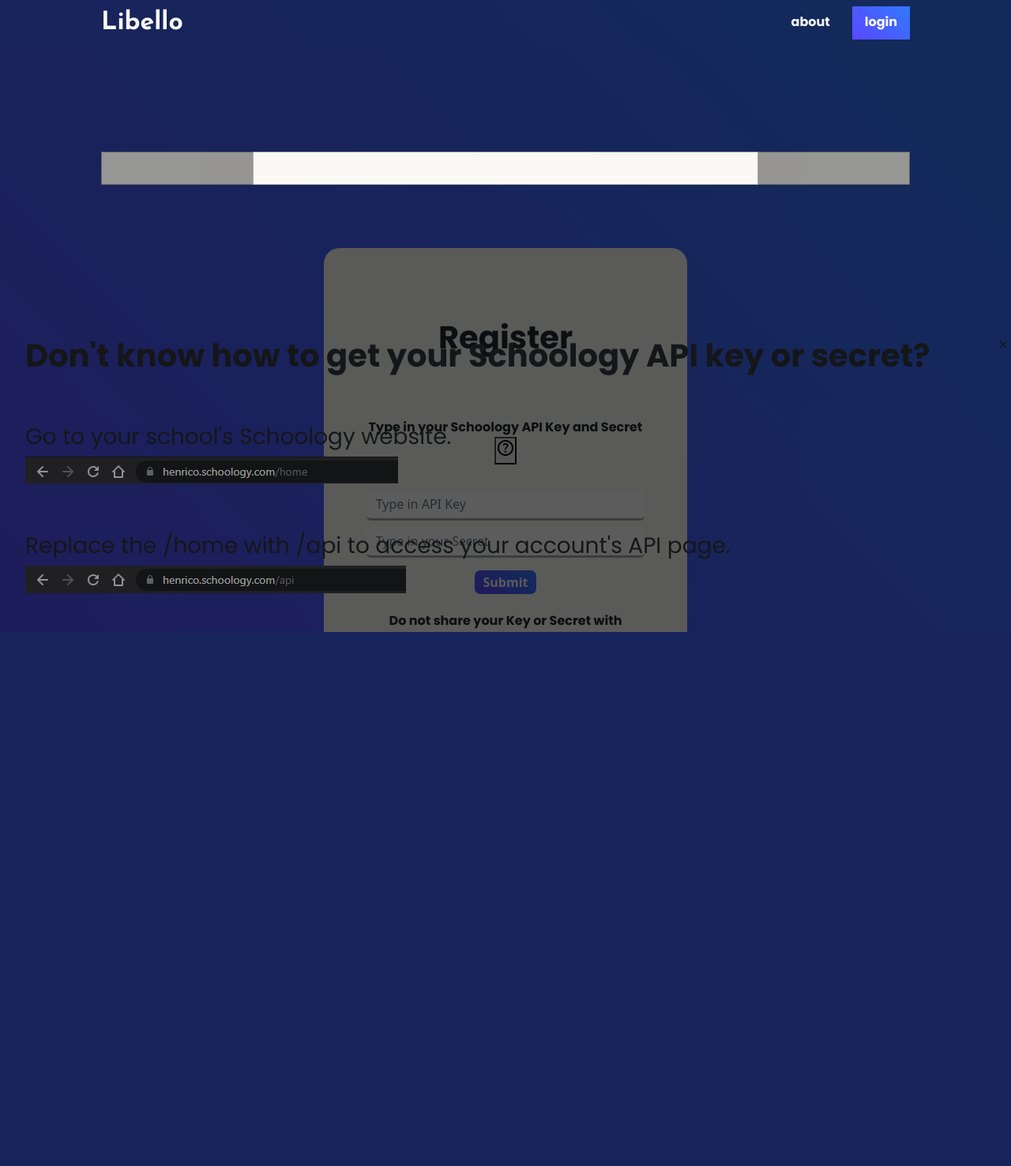
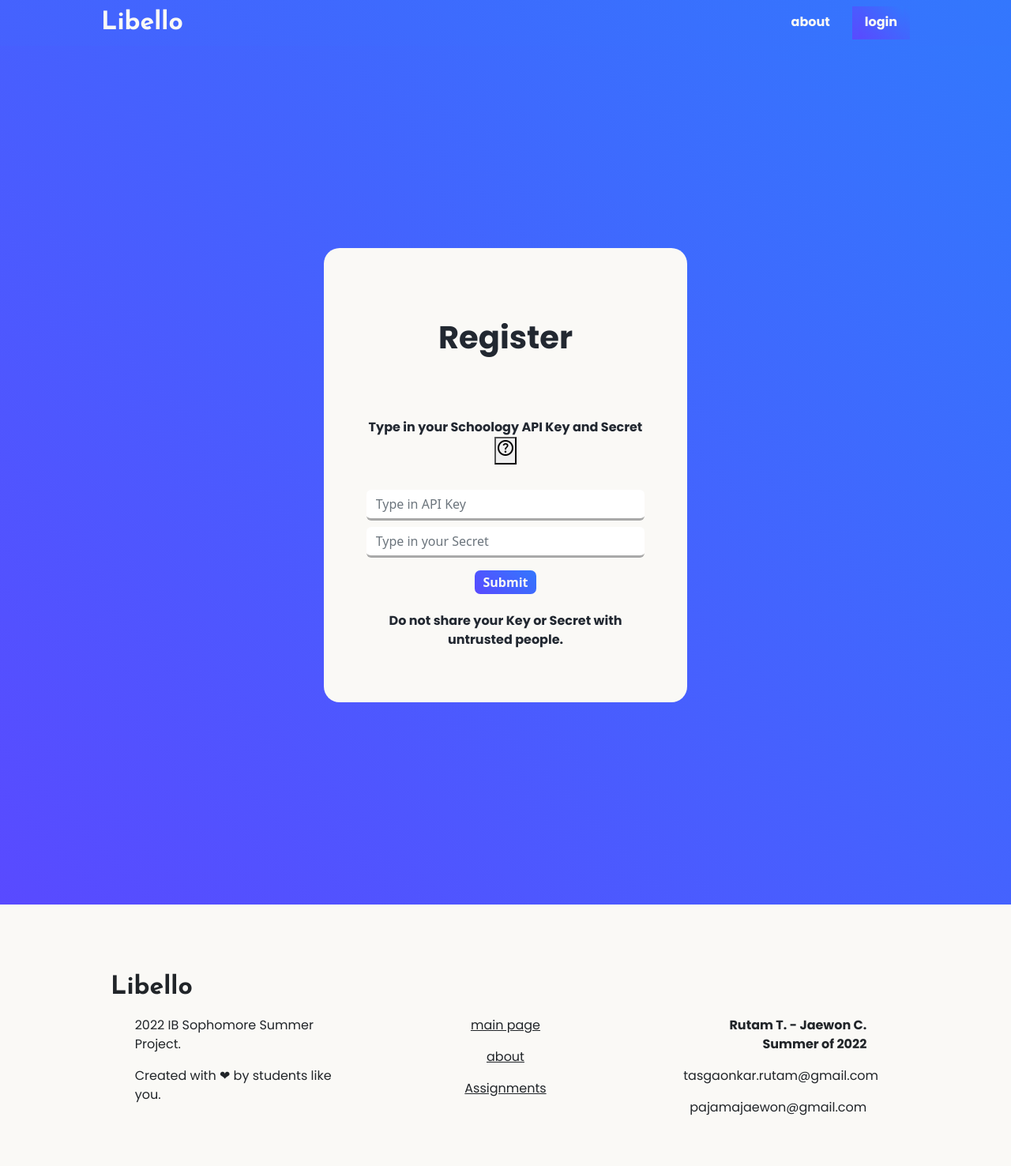
Before and after one commit to rutamt/Libello, a Flask app: template templates/register.html in a window 1280 px wide. Shown: the whole page at 79% size. Before the commit the page ends 800 px from the top, so only its background shows below. Run offline with Flask 2, Linux system fonts and the light colour scheme; the template is opened without the code that fills it, so the values that code supplies are empty; parts of the project's set-up code (start-up, migrations or seed data) failed here and were passed over.

Commit message:
pushed changes

```diff
--- a/static/css/setup-register.css
+++ b/static/css/setup-register.css
@@ -97,6 +97,9 @@
   height: auto;
 }
 
+.modal__tutorial {
+  display: none;
+}
 
 /* Takes the arrows off the number inputs */
 
--- a/static/js/main.js
+++ b/static/js/main.js
@@ -11,7 +11,7 @@
 
 // CHANGE THE COLORSS !!!(!(!)(!(!)(!())(!)))
 function scrollCheck() {
-    if (window.scrollY > 250) {
+    if (window.scrollY > 0) {
         navbar.style.backgroundColor = '#FAF9F6'
         navBrand.style.color = '#4878D4'
         navText.style.color = '#4878D4'
--- a/static/js/modal.js
+++ b/static/js/modal.js
@@ -1,13 +1,20 @@
-const modal = document.querySelector(".modal");
-const btn = document.querySelector(".modal__Btn");
-const span = document.querySelector(".close");
+const modals = document.querySelectorAll(".modal")
+const btn = document.querySelectorAll(".modal__Btn")
+const spans = document.getElementsByClassName("close")
 
-span.addEventListener("click", () => {
-    modal.style.display = "none";
-})
+for (var i = 0; i < btn.length; i++) {
+    btn[i].addEventListener("click", (e) => {
+        e.preventDefault()
+        modal = document.querySelector(e.target.getAttribute("href"))
+        console.log(modal)
+        modal.style.display = "block"
+    })
+}
 
-window.addEventListener("click", (event) => {
-    if (event.target == modal) {
-        modal.style.display = "none"
-    }
-})
+for (var i = 0; i < spans.length; i++) {
+    spans[i].addEventListener("click", () => {
+        for (var index in modals) {
+            if (typeof modals[index].style !== 'undefined') modals[index].style.display = "none"
+        }
+    })
+}
--- a/templates/401.html
+++ b/templates/401.html
@@ -7,9 +7,10 @@
 <main>
     <!-- Unauthorized -->
     <div class="container__401 container-fluid">
-            <img `="  {{ url_for('static', filename='images/ERROR.png')}}" alt="Error">
+        <img src="{{ url_for('static', filename='images/ERROR.png')}}" alt="Error">
         <h1 class="header-text">ERROR CODE 401</h1>
-            <h2 class="body-text">You are trying to access data you are unauthorized for.</h2>
+        <h2 class="body-text">Try <a href="{{ url_for('login') }}" style="color: black">logging in</a> before accessing
+            this page.</h2>
     </div>
 </main>
 
--- a/templates/head.html
+++ b/templates/head.html
@@ -10,7 +10,7 @@
 
     <link rel="apple-touch-icon" sizes="180x180" href="{{ url_for('static', filename='favicon/apple-touch-icon.png')}}">
     <link rel="icon" type="image/png" sizes="32x32" href="{{ url_for('static', filename='favicon/favicon-32x32.png')}}">
-    <link rel="icon" type="image/png" sizes="16x16" href="favicon/favicon-16x16.png">
+    <link rel="icon" type="image/png" sizes="16x16" href="{{ url_for('static', filename='favicon/favicon-16x16.png')}}">
     <link rel="manifest" href="{{ url_for('static', filename='favicon/favicon-16x16.png')}}">
     <link rel="mask-icon" href="{{ url_for('static', filename='favicon/safari-pinned-tab.svg')}}" color="#5bbad5">
     <meta name="msapplication-TileColor" content="#da532c">
@@ -94,18 +94,18 @@
     <footer>
         <div class="footer-wrapper container-fluid">
             <div class="container footer__container text-center text-md-start mt-5">
-                <div class="row mt-3">
+                <h1 class="mt-3 brand-text">
+                    Libello
+                </h1>
+                <div class="footer__row row mt-3">
                     <!-- Grid column -->
-                    <div class="col-md-3 col-lg-4 col-xl-3 mx-auto mb-4">
+                    <div class="text-start col-md-3 col-lg-4 col-xl-3 mx-auto mb-4">
                         <!-- Content -->
-                        <h1 class="mb-4 brand-text">
-                            Libello
-                        </h1>
                         <p class="body-text">
                             2022 IB Sophomore Summer Project.
                         </p>
                         <p class="body-text">
-                            Created with care by students like you.
+                            Created with ❤ by students like you.
                         </p>
                     </div>
                     <!-- Grid column -->
@@ -114,16 +114,13 @@
                     <div class="text-center col-md-4 col-lg-3 col-xl-3 mx-auto mb-md-0 mb-4">
 
                         <p class="body-text">
-                            main page
+                            <a href="{{ url_for('home') }}" style="color:#212529">main page</a>
                         </p>
                         <p class="body-text">
-                            features
+                            <a href="{{ url_for('about') }}" style="color:#212529">about</a>
                         </p>
                         <p class="body-text">
-                            about
-                        </p>
-                        <p class="body-text">
-                            planner
+                            <a href="{{ url_for('work') }}" style="color:#212529">Assignments</a>
                         </p>
                     </div>
                     <!-- Grid column -->
@@ -134,8 +131,12 @@
                             Rutam T. - Jaewon C. Summer of 2022
                         </p>
 
-                        <p class="body-text">email@gmail.com</p>
-                        <p class="body-text">email@gmail.com</p>
+                        <p class="body-text"><a href="mailto:tasgaonkar.rutam@gmail.com"
+                                style="text-decoration: none; color:#212529">tasgaonkar.rutam@gmail.com</a>
+                        </p>
+                        <p class="body-text"><a href="mailto:pajamajaewon.rutam@gmail.com"
+                                style="text-decoration: none; color:#212529">pajamajaewon@gmail.com</a>
+                        </p>
                     </div>
                     <!-- Grid column -->
                 </div>
--- a/templates/index.html
+++ b/templates/index.html
@@ -34,7 +34,7 @@
         <div class="checklist-wrapper container-fluid">
             <div class="row">
                 <img class="checklist__image col-lg-4" draggable=false
-                    src="  {{ url_for('static', filename='images/todo.png')}}" alt="">
+                    src="{{ url_for('static', filename='images/todo.png')}}" alt="">
 
                 <div class="checklist__content col-lg-4">
                     <h1 class="spec-text">The Better todo list.</h1>
--- a/templates/register.html
+++ b/templates/register.html
@@ -4,14 +4,14 @@
 
 <link rel="stylesheet" href="{{ url_for('static', filename='css/modal.css')}}">
 <link rel="stylesheet" href="{{ url_for('static', filename='css/setup-register.css')}}">
-<script src="{{ url_for('static', filename='js/setup_modal.js')}}" defer></script>
+<script src="{{ url_for('static', filename='js/modal.js')}}" defer></script>
 
 <!-- Main Content -->
 <main>
     <!-- TOO MANY MARGINS!!! ALSO RENDERING MULTIPLE MODALS DOESNT WORK!!!! -->
     <!-- Modal Tutorial -->
-    <div class="modal" id="tutorial">
-        <div class="modal__content modal__tutorial"></div>
+    <div class="modal modal__tutorial" id="tutorial">
+        <div class="modal__content">
             <span class="close material-symbols-outlined">close</span>
             <ol class="modal__ol">
                 <h1 class="header-text">
@@ -42,29 +42,29 @@
                 <h2 class="header-text">Do not share around your API key or secret, as they can give other people
                     unwanted access to your account.</h2>
             </ol>
-
-
-
-
+            <!-- Modal Content -->
+        </div>
+        <!-- Modal Tutorial -->
     </div>
 
-    </div>
+    {% with messages = get_flashed_messages() %}
+    {% if messages %}
+    {% for message in messages %}
 
     <div class="modal" id="error">
         <div class="modal__content modal__error">
 
-            {% with messages = get_flashed_messages() %}
-            {% if messages %}
-            {% for message in messages %}
+            <span class="close material-symbols-outlined">close</span>
+
             <h1 class="header-text">
                 {{message}}
             </h1>
+        </div>
+    </div>
+
     {% endfor %}
     {% endif %}
     {% endwith %}
-
-        </div>
-    </div>
 
     <!-- Incorrect Key/Secret -->
 
@@ -77,7 +77,7 @@
             <p class="header-text p-3">
                 Type in your Schoology API Key and Secret
                 <button class="header-text modal__Btn" href="#tutorial">
-                    <span class="material-symbols-outlined">help</span>
+                    <span class="material-symbols-outlined modal__Btn" href="#tutorial">help</span>
                 </button>
             </p>
             <!-- FORM -->
```
Also changed, not shown: static/css/planner.css (+55 -28 lines), templates/planner.html (+29 -13 lines). Lines whose indentation alone changed are shown as unchanged.
